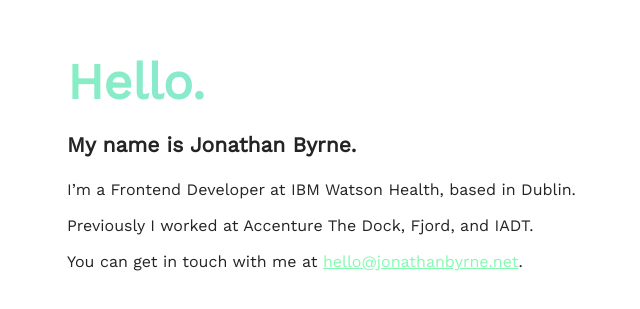
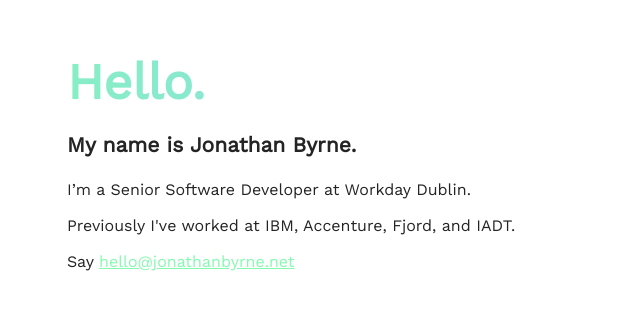
Before and after one commit to jpbyrne/jonathanbyrne.net, a Svelte app: page / in a window 1280 px wide. Shown: the part 237-546 px from the top of the page, without its empty margins (0-640 px from the left). Built offline with nearby package versions, Linux system fonts and the light colour scheme.

Commit message:
updates copy (adds workday)

```diff
--- a/src/App.svelte
+++ b/src/App.svelte
@@ -67,9 +67,9 @@
 
     <h2>My name is Jonathan Byrne.</h2>
 
-    <p>I’m a Frontend Developer at IBM Watson Health, based in Dublin.</p>
-    <p>Previously I worked at Accenture The Dock, Fjord, and IADT.</p>
-    <p>You can get in touch with me at <a href="mailto:hello@jonathanbyrne.net">hello@jonathanbyrne.net</a>.</p>
+    <p>I’m a Senior Software Developer at Workday Dublin.</p>
+    <p>Previously I've worked at IBM, Accenture, Fjord, and IADT.</p>
+    <p>Say <a href="mailto:hello@jonathanbyrne.net">hello@jonathanbyrne.net</a></p>
 
 	<!-- <ul>
 		<li>
```
